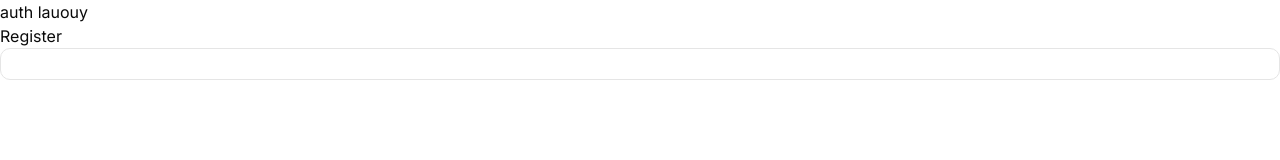
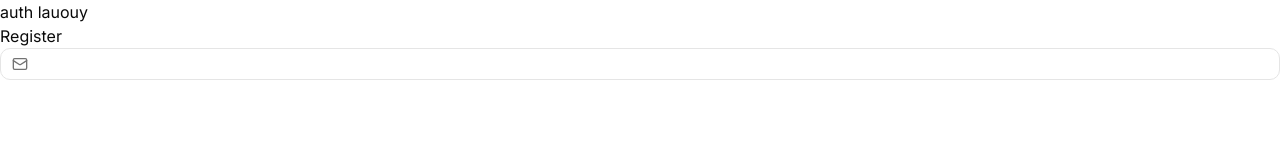
Before and after one commit to mohamedfowzey/quiz_app, a Next.js app: page /register in a window 1280 px wide. Shown: the top 160 px of the page. Built offline with nearby package versions, Linux system fonts and the light colour scheme.

Commit message:
fix error final

```diff
--- a/app/(auth)/register/page.tsx
+++ b/app/(auth)/register/page.tsx
@@ -1,13 +1,12 @@
 import CustomInput from "@/app/(components)/auth_components/custom_input/CustomInput";
-import { Input } from "@/components/ui/input";
 import { Mail } from "lucide-react";
 
 export default function Register() {
   return (
     <>
       <h1>Register </h1>
-      <Input type="email" />
-      {/* <CustomInput type="email" StartIcon={Mail}/> */}
+      {/* <Input type="email" /> */}
+      <CustomInput type="email" StartIcon={Mail}/>
     </>
   );
 }
--- a/app/(components)/auth_components/custom_input/Custominput.tsx
+++ b/app/(components)/auth_components/custom_input/Custominput.tsx
@@ -7,13 +7,13 @@ interface CustomInputProps{
 StartIcon?: LucideIcon | React.ComponentType<{ className?: string }>;
 
 }
-export default function CustomInput({StartIcon,className,type}:CustomInputProps) {
+export default function CustomInput({className,type,StartIcon}:CustomInputProps) {
   return (
     <div className='relative flex items-center w-full'>
         {StartIcon && (
           <StartIcon className="absolute left-3 h-4 w-4 text-muted-foreground pointer-events-none" />
         )}
-        <Input className = {`${className}${StartIcon?'pl-10':""}`} type={type} />
+        <Input className = {`${className} ${StartIcon && 'pl-10'}` } type={type} />
     </div>
   )
 }
```
